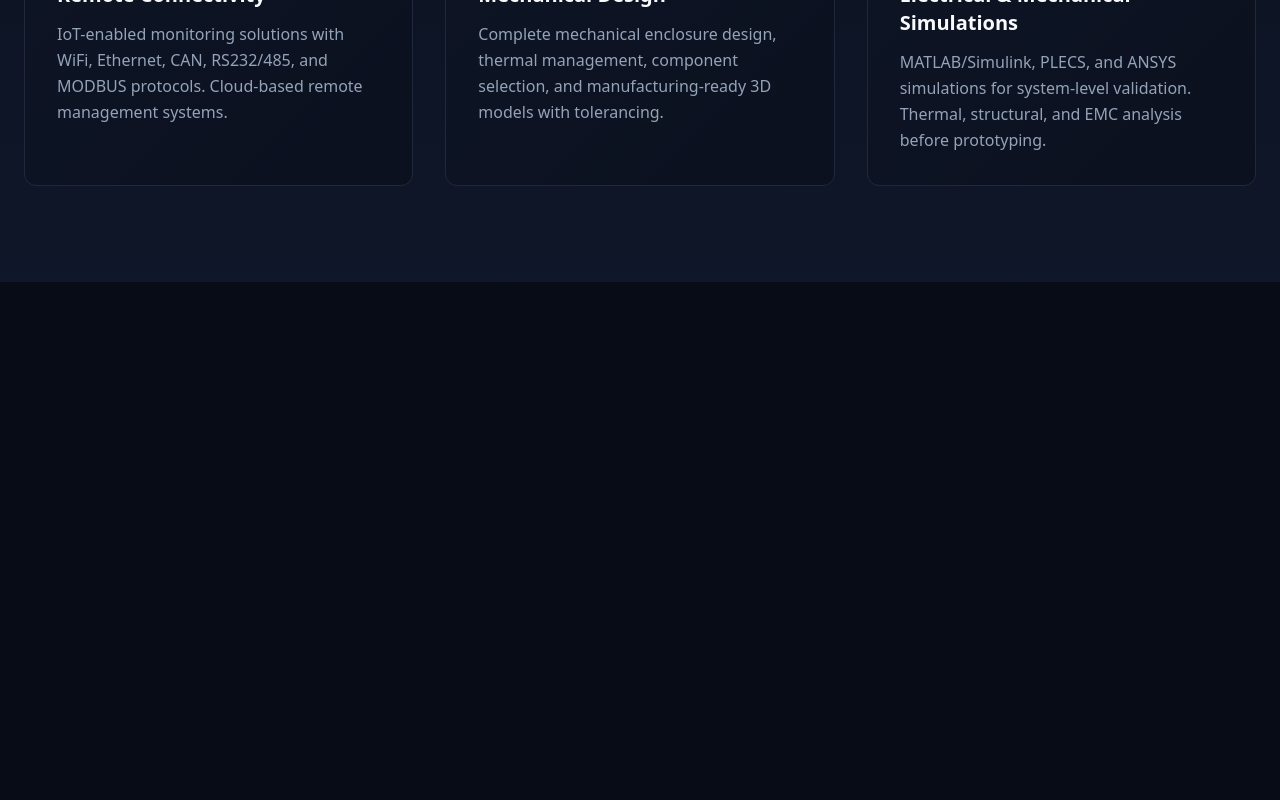
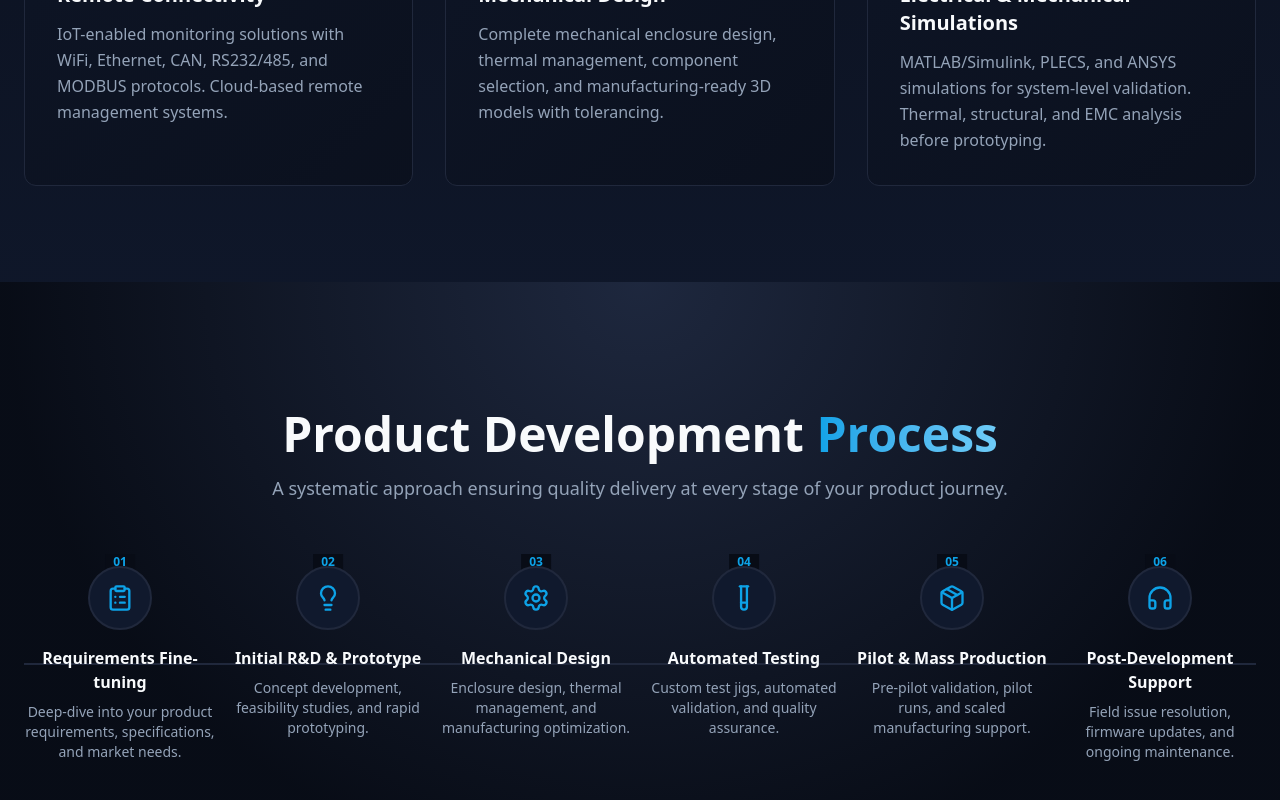
Before and after one commit to suresh-javvadi/voltino-systems, a React (Vite) app: page / in a window 1280 px wide. Shown: the part 1562-2362 px from the top of the page. Before the commit the page ends 1844 px from the top, so only its background shows below. Built offline with nearby package versions, Linux system fonts and the light colour scheme.

Commit message:
feat: add ProcessSection component and integrate into Landing page

```diff
--- /dev/null
+++ b/src/components/ProcessSection.jsx
@@ -0,0 +1,102 @@
+import {
+  ClipboardList,
+  Lightbulb,
+  Settings,
+  TestTube,
+  Package,
+  HeadphonesIcon,
+} from "lucide-react";
+
+const processSteps = [
+  {
+    icon: ClipboardList,
+    title: "Requirements Fine-tuning",
+    description:
+      "Deep-dive into your product requirements, specifications, and market needs.",
+  },
+  {
+    icon: Lightbulb,
+    title: "Initial R&D & Prototype",
+    description:
+      "Concept development, feasibility studies, and rapid prototyping.",
+  },
+  {
+    icon: Settings,
+    title: "Mechanical Design",
+    description:
+      "Enclosure design, thermal management, and manufacturing optimization.",
+  },
+  {
+    icon: TestTube,
+    title: "Automated Testing",
+    description:
+      "Custom test jigs, automated validation, and quality assurance.",
+  },
+  {
+    icon: Package,
+    title: "Pilot & Mass Production",
+    description:
+      "Pre-pilot validation, pilot runs, and scaled manufacturing support.",
+  },
+  {
+    icon: HeadphonesIcon,
+    title: "Post-Development Support",
+    description:
+      "Field issue resolution, firmware updates, and ongoing maintenance.",
+  },
+];
+
+export function ProcessSection() {
+  return (
+    <section id="process" className="py-20 md:py-32 relative overflow-hidden">
+      {/* Background */}
+      <div className="absolute inset-0 gradient-navy-radial" />
+
+      <div className="container mx-auto px-4 md:px-6 relative z-10">
+        {/* Section Header */}
+        <div className="text-center max-w-3xl mx-auto mb-16">
+          <h2 className="text-3xl md:text-4xl lg:text-5xl font-bold text-foreground mb-4">
+            Product Development <span className="text-gradient">Process</span>
+          </h2>
+          <p className="text-muted-foreground text-lg">
+            A systematic approach ensuring quality delivery at every stage of
+            your product journey.
+          </p>
+        </div>
+
+        {/* Process Timeline */}
+        <div className="relative">
+          {/* Connecting line */}
+          <div className="hidden lg:block absolute top-1/2 left-0 right-0 h-0.5 bg-border -translate-y-1/2" />
+
+          <div className="grid grid-cols-1 md:grid-cols-2 lg:grid-cols-6 gap-8 lg:gap-4">
+            {processSteps.map((step, index) => (
+              <div
+                key={step.title}
+                className="relative flex flex-col items-center text-center group"
+              >
+                {/* Step number */}
+                <div className="absolute -top-3 left-1/2 -translate-x-1/2 text-xs font-bold text-primary bg-background px-2 z-10">
+                  {String(index + 1).padStart(2, "0")}
+                </div>
+
+                {/* Icon circle */}
+                <div className="w-16 h-16 rounded-full bg-secondary border-2 border-border flex items-center justify-center mb-4 group-hover:border-primary group-hover:bg-primary/10 transition-all duration-300 relative z-10">
+                  <step.icon className="w-7 h-7 text-primary" />
+                </div>
+
+                {/* Content */}
+                <h3 className="text-base font-semibold text-foreground mb-2">
+                  {step.title}
+                </h3>
+                <p className="text-sm text-muted-foreground">
+                  {step.description}
+                </p>
+              </div>
+            ))}
+          </div>
+        </div>
+      </div>
+    </section>
+  );
+}
--- a/src/pages/Landing.jsx
+++ b/src/pages/Landing.jsx
@@ -2,6 +2,7 @@ import React from "react";
 import { Header } from "../components/Header";
 import { HeroSection } from "@/components/HeroSection";
 import { ExpertiseSection } from "@/components/ExpertiseSection";
+import { ProcessSection } from "@/components/ProcessSection";
 
 const Landing = () => {
   return (
@@ -10,6 +11,7 @@ const Landing = () => {
       <main>
         <HeroSection />
         <ExpertiseSection />
+        <ProcessSection />
       </main>
     </div>
   );
```
